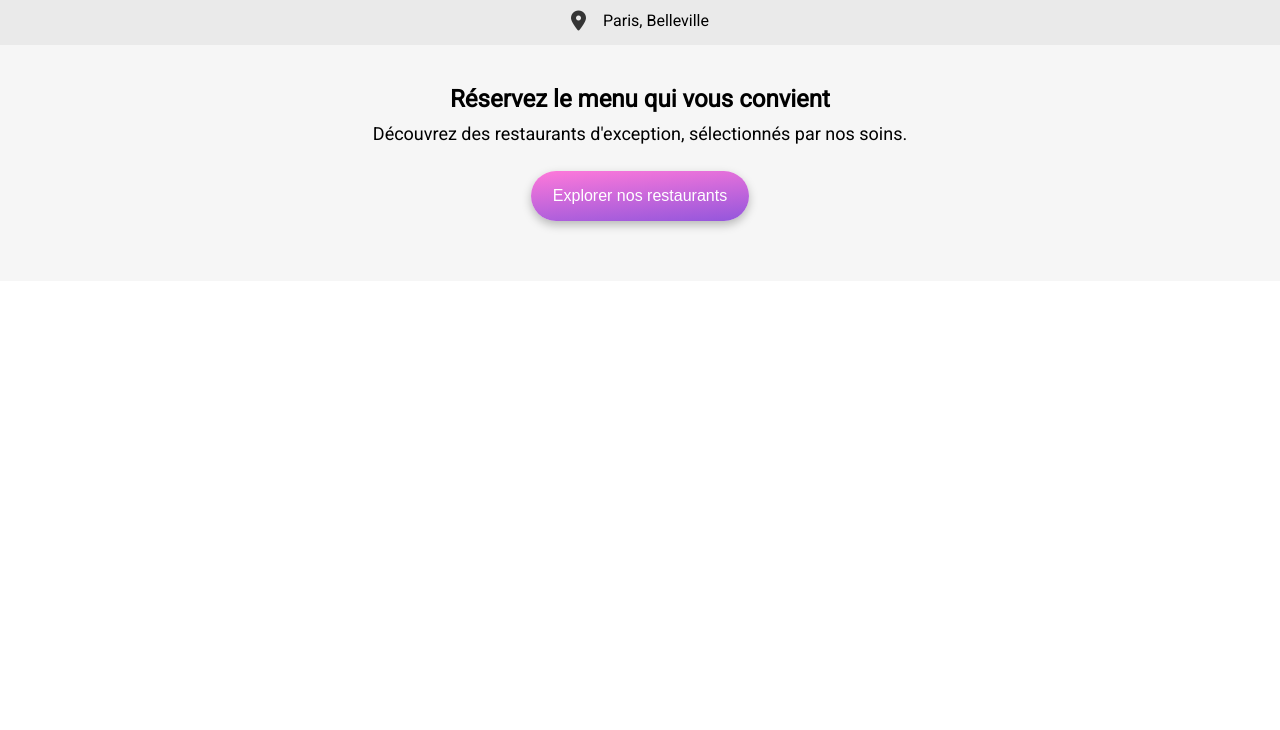
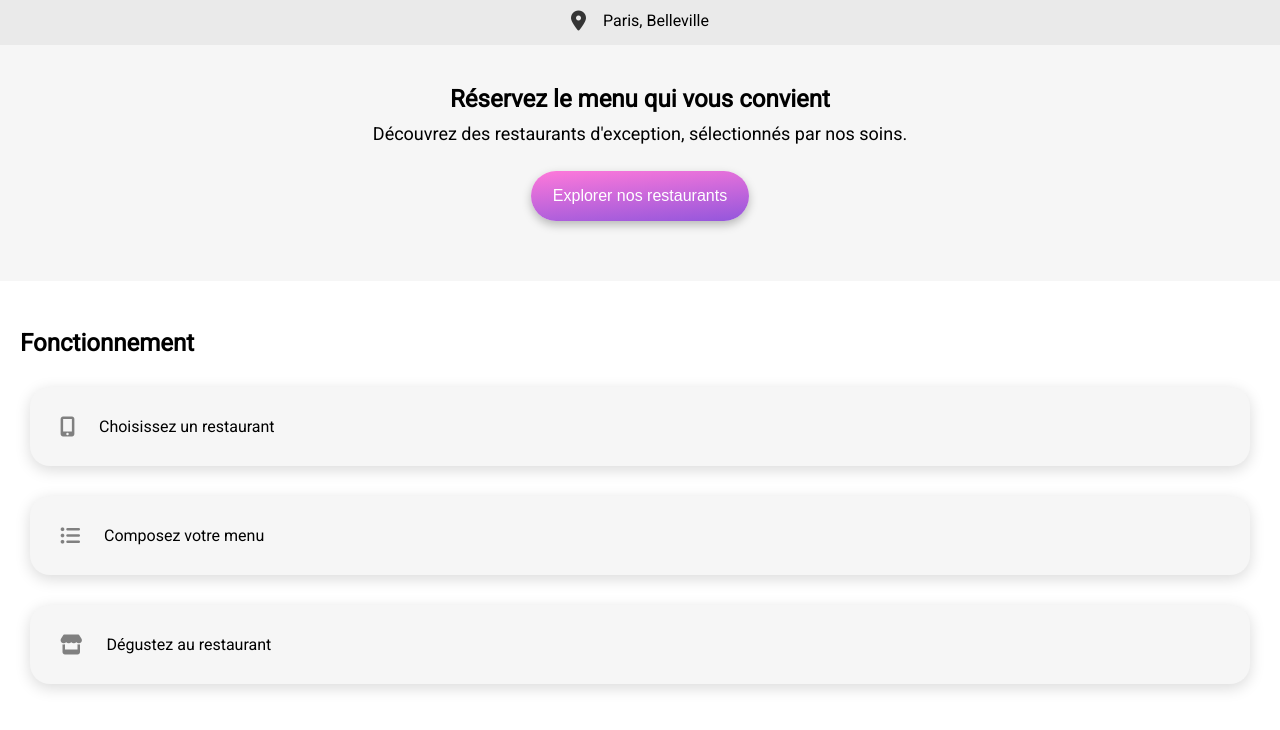
Before and after one commit to AngeGaming/OCProjet4OhMyFood, a website: page index.html in a window 1280 px wide. Shown: the part 70-800 px from the top of the page. Drawn offline with Linux system fonts and the light colour scheme; a web font is replaced by a local one.

Commit message:
Add operation block

```diff
--- /dev/null
+++ b/assets/css/_operation.sass
@@ -0,0 +1,18 @@
+.operation
+    display: flex
+    flex-direction: column
+    font-family: $secondary-font-family
+    padding: 48px 20px 60px 20px
+    gap: 30px
+    .operation-title
+    .operation-rectangle
+        display: flex
+        align-items: center
+        gap: 24px
+        background: #f6f6f6
+        padding: 30px
+        margin: 0 10px 0 10px
+        border-radius: 20px
+        box-shadow: 0px 4px 15px 0px rgba(0, 0, 0, 0.15)
+        .operation-rectangle_icon
+            color: grey
--- a/assets/css/main.sass
+++ b/assets/css/main.sass
@@ -2,6 +2,7 @@
 @import "typography"
 @import "header"
 @import "reservation"
+@import "operation"
 
 *
     padding: 0
--- a/index.html
+++ b/index.html
@@ -28,9 +28,24 @@
     </header>
     <main>
         <div class="reservation">
-            <h2 class="reservation-title">Réservez le menu qui vous convient</h2>
+            <h1 class="reservation-title">Réservez le menu qui vous convient</h1>
             <p class="reservation-text">Découvrez des restaurants d'exception, sélectionnés par nos soins.</p>
             <button class="reservation-btn">Explorer nos restaurants</button>
+        </div>
+        <div class="operation">
+            <h2 class="operation-title">Fonctionnement</h2>
+            <div class="operation-rectangle">
+                <i class="operation-rectangle_icon fa-solid fa-mobile-screen-button fa-lg"></i>
+                <p>Choisissez un restaurant</p>
+            </div>
+            <div class="operation-rectangle">
+                <i class="operation-rectangle_icon fa-solid fa-list-ul fa-lg"></i>
+                <p>Composez votre menu</p>
+            </div>
+            <div class="operation-rectangle">
+                <i class="operation-rectangle_icon fa-solid fa-store fa-lg"></i>
+                <p>Dégustez au restaurant</p>
+            </div>
         </div>
     </main>
 
```
Also changed, not shown: assets/css/main.css, 1 other file.
